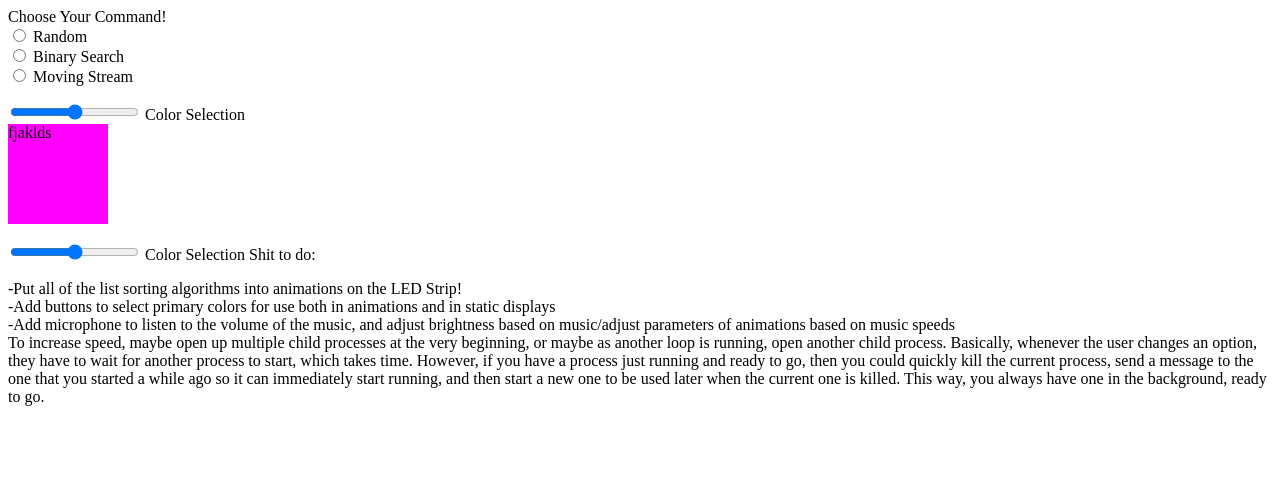
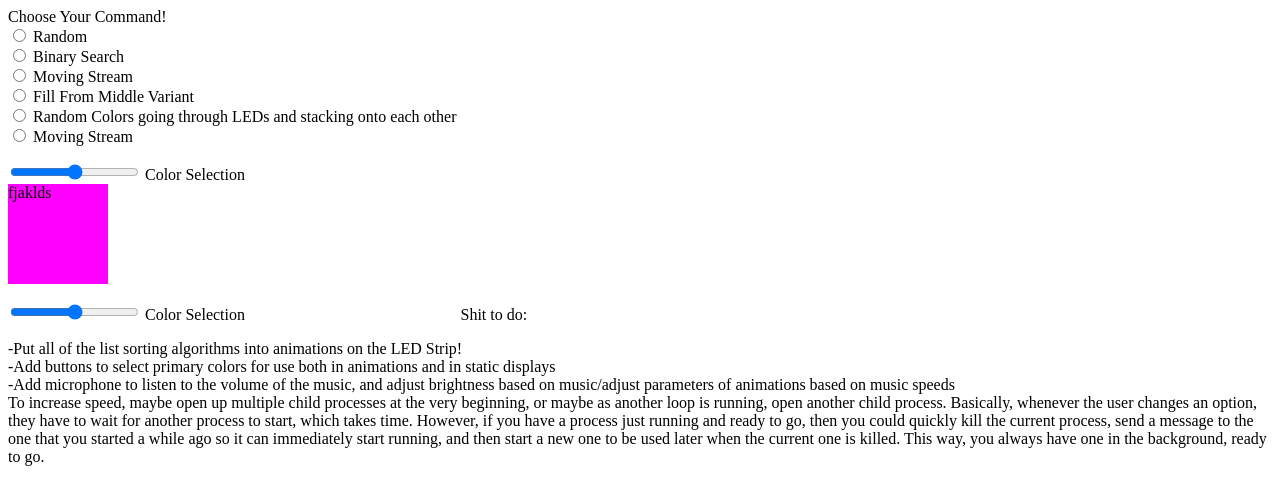
Before and after one commit to Jomanw/Roomie, a website: page form.html in a window 1280 px wide. Drawn offline with Linux system fonts and the light colour scheme.

Commit message:
"Minor update, more ideas"

```diff
--- a/form.html
+++ b/form.html
@@ -7,6 +7,10 @@
 	<input type="radio" name="mode" onChange="this.form.submit()" value='random'> Random <br>
 	<input type="radio" name="mode" onChange="this.form.submit()" value='binary-search'> Binary Search <br>
 	<input type="radio" name="mode" onChange="this.form.submit()" value='move'> Moving Stream <br>
+	<input type="radio" name="mode" onChange="this.form.submit()" value='move'> Fill From Middle Variant <br>
+	<input type="radio" name="mode" onChange="this.form.submit()" value='move'> Random Colors going through LEDs and stacking onto each other <br>
+	<input type="radio" name="mode" onChange="this.form.submit()" value='move'> Moving Stream <br>
+
 </form>
 <form action="/colors" method="post">
 	<input type="range" name="primary_color" onChange="this.form.submit()"> Color Selection
--- a/package.json
+++ b/package.json
@@ -2,7 +2,7 @@
   "name": "sparta",
   "version": "1.0.0",
   "description": "A hub to control aspects of the room",
-  "main": "index.js",
+  "main": "app.js",
   "scripts": {
     "test": "echo \"Error: no test specified\" && exit 1",
     "start": "node index.js"
```
Also changed, not shown: app.js (+23 -1 lines).
